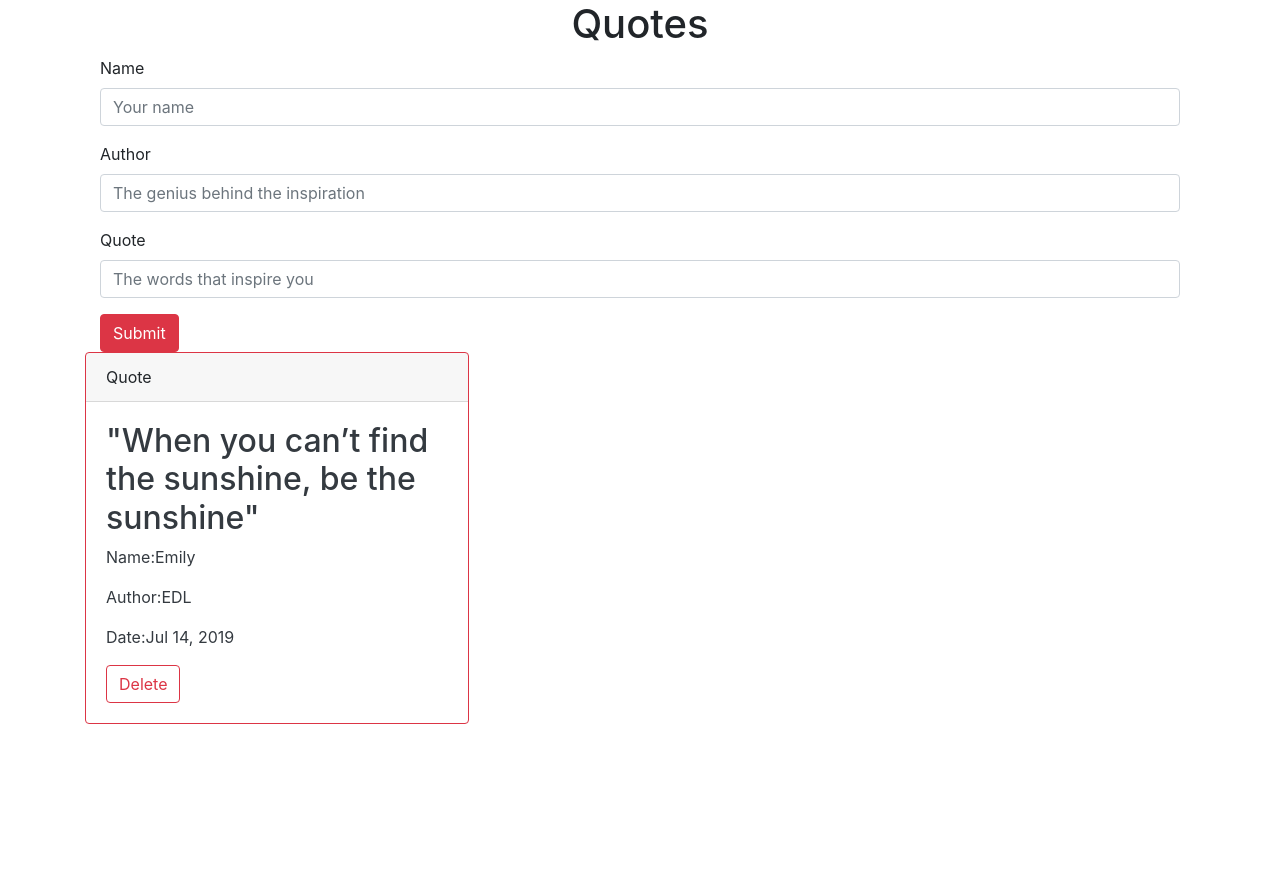
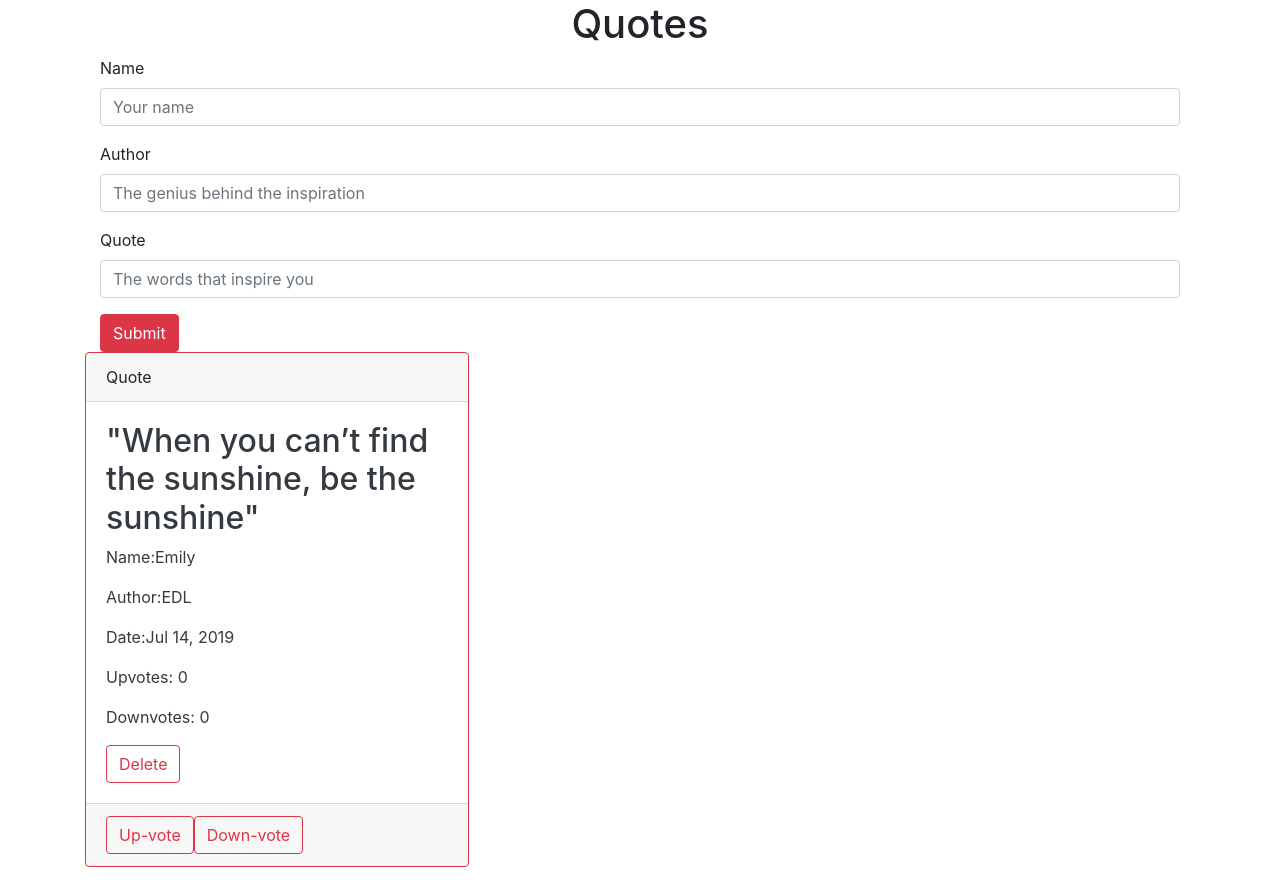
Before and after one commit to ChelseaOwiti/Quotes, an Angular app: page / in a window 1280 px wide. Before the commit the page ends 800 px from the top, so only its background shows below. Built offline with nearby package versions, Linux system fonts and the light colour scheme.

Commit message:
up vote and down vote functionality acheived

```diff
--- a/src/app/quote-details/quote-details.component.html
+++ b/src/app/quote-details/quote-details.component.html
@@ -8,5 +8,11 @@
   <p>
     Date:{{quote.date | date}}
   </p>
+  <p>
+    Upvotes: {{quote.upvotes}}
+  </p>
+  <p>
+    Downvotes: {{quote.downvotes}}
+  </p>
   <button (click)='quoteDelete(true)' type="button" class="btn btn-outline-danger">Delete</button>
 </div>
--- a/src/app/quote-details/quote-details.component.ts
+++ b/src/app/quote-details/quote-details.component.ts
@@ -15,6 +15,9 @@ export class QuoteDetailsComponent implements OnInit {
   }
 
   @Input() quote:Quote;
+  upvotes = 0;
+  downvotes = 0;
+
   constructor() { }
 
   ngOnInit() {
--- a/src/app/quote-form/quote-form.component.ts
+++ b/src/app/quote-form/quote-form.component.ts
@@ -15,6 +15,8 @@ export class QuoteFormComponent implements OnInit {
     this.addQuote.emit(this.newQuote);
   }
 
+
+
   constructor() { }
 
   ngOnInit() {
--- a/src/app/quote.ts
+++ b/src/app/quote.ts
@@ -1,8 +1,14 @@
 export class Quote {
+  public upvotes: number
+  public downvotes: number
+
   constructor(
     public name: string,
     public author: string,
     public quote: string,
     public date: Date
-    ) { }
+  ) {
+    this.upvotes = 0;
+    this.downvotes = 0;
+  }
 }
--- a/src/app/quote/quote.component.html
+++ b/src/app/quote/quote.component.html
@@ -10,15 +10,19 @@
 <div class="container">
   <div *ngFor="let quote of quotes; let i=index">
 
-    <div class="card border-danger mb-3" style="max-width: 24rem;">
+    <div class="card border-danger mb-3 " style="max-width: 24rem;">
       <div class="card-header">Quote</div>
       <div class="card-body text-dark">
         <h2 card-text>
           "{{quote.quote}}"
         </h2>
 
-          <app-quote-details [quote]='quote' (isComplete)='deleteQuote($event,i)' ></app-quote-details>
+        <app-quote-details [quote]='quote' (isComplete)='deleteQuote($event,i)'></app-quote-details>
 
+      </div>
+      <div class="card-footer">
+        <button (click)='upvote(i)' type="button" class="btn btn-outline-danger">Up-vote</button>
+        <button (click)='downvote(i)' type="button" class="btn btn-outline-danger">Down-vote</button>
       </div>
     </div>
   </div>
--- a/src/app/quote/quote.component.ts
+++ b/src/app/quote/quote.component.ts
@@ -21,6 +21,12 @@ export class QuoteComponent implements OnInit {
     this.quotes.push(quote)
 
   }
+  upvote(i){
+    this.quotes[i].upvotes ++;
+  }
+  downvote(i){
+    this.quotes[i].downvotes ++;
+  }
 
   constructor() { }
 
```
